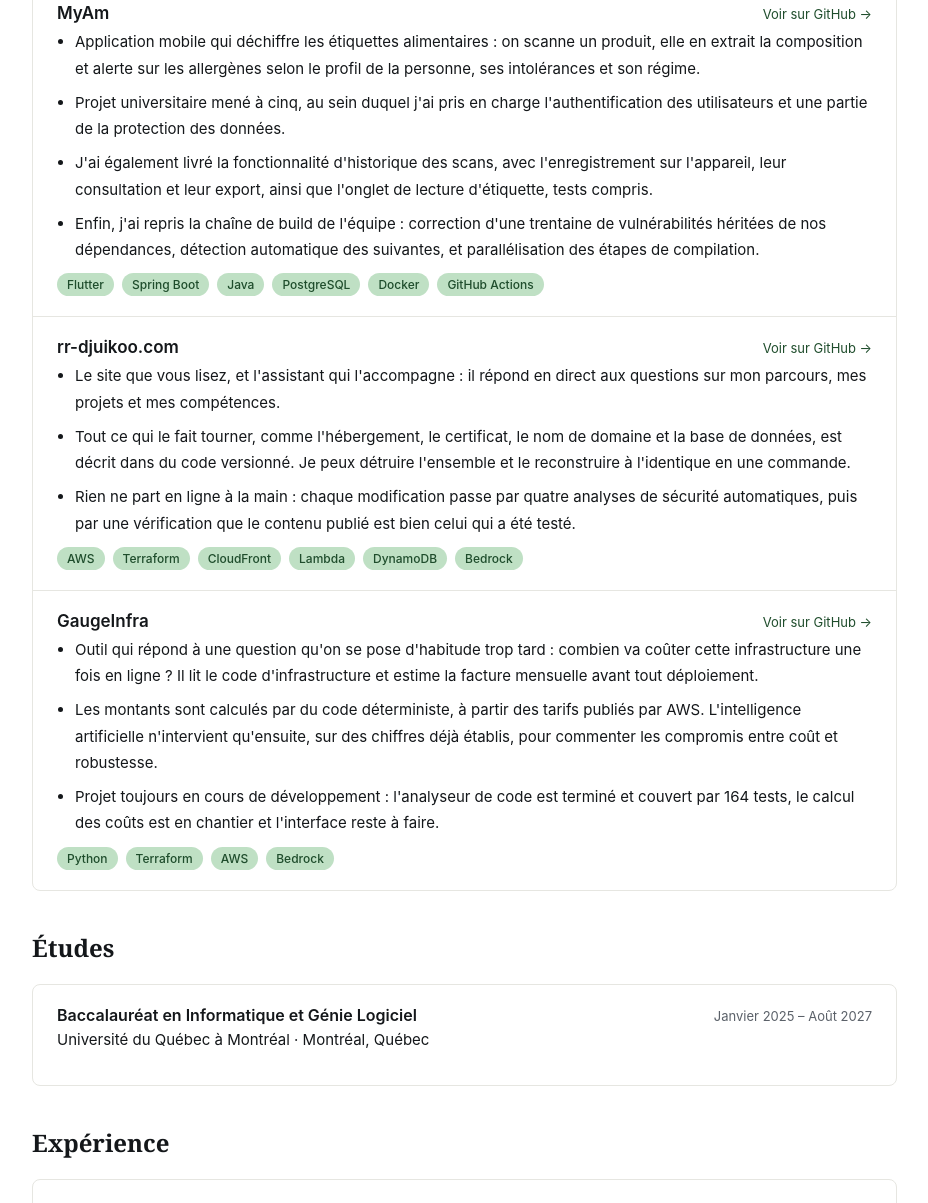
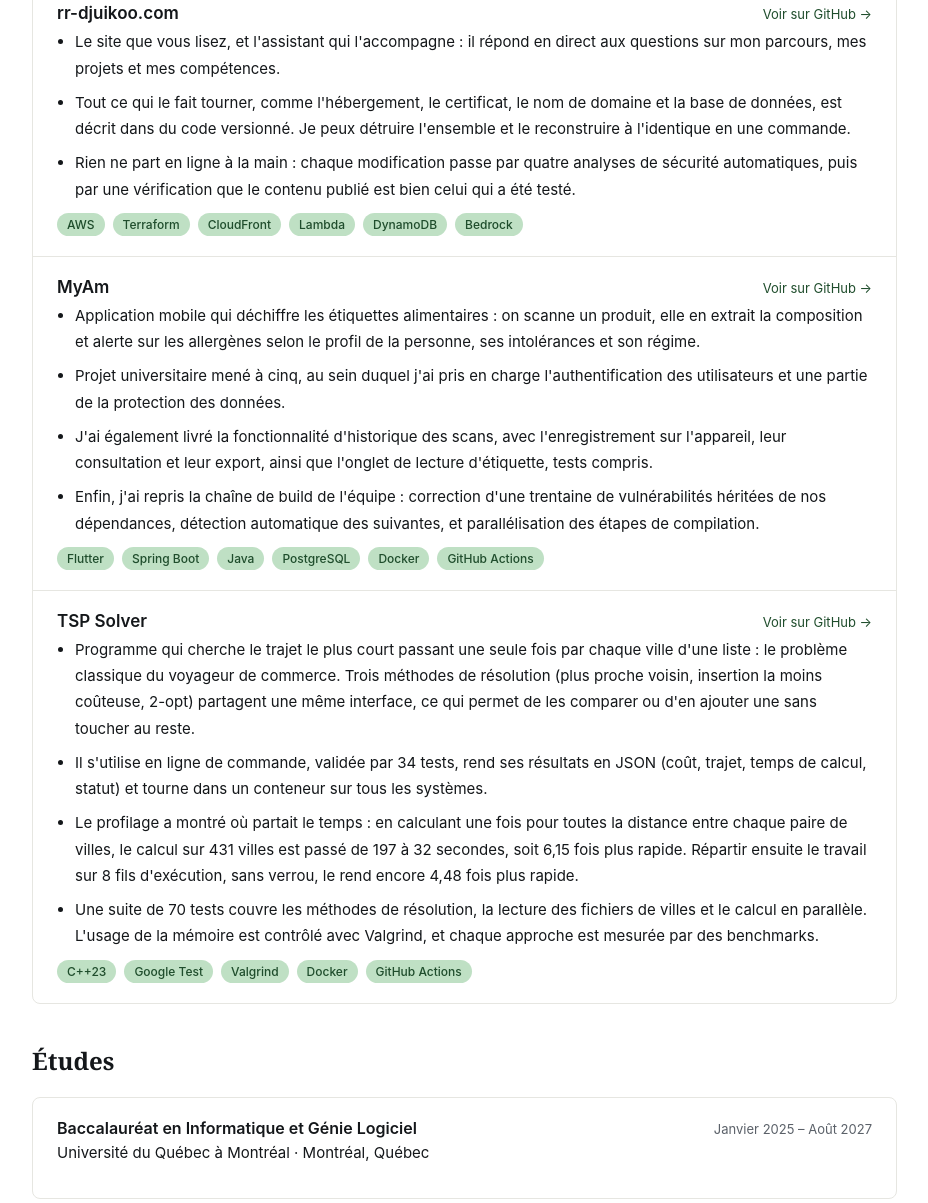
Before and after one commit to rr-djk/rr-djuikoo.com, a website: page site/index.html in a window 1280 px wide. Shown: the part 1134-2337 px from the top of the page, without its empty margins (168-1096 px from the left). Drawn offline with Linux system fonts and the light colour scheme.

Commit message:
docs(site): remplacer GaugeInfra par TSP Solver dans les projets
Les projets sont réordonnés : rr-djuikoo.com, MyAm, puis TSP Solver,
le solveur du voyageur de commerce en C++, qui remplace GaugeInfra.

```diff
--- a/site/index.html
+++ b/site/index.html
@@ -80,6 +80,25 @@
       <div class="section-body section-list">
         <article class="project-card">
           <div class="project-card-header">
+            <h3>rr-djuikoo.com</h3>
+            <a href="https://github.com/rr-djk/rr-djuikoo.com" class="project-link" target="_blank" rel="noopener">Voir sur GitHub →</a>
+          </div>
+          <ul class="project-bullets">
+          <li>Le site que vous lisez, et l&#39;assistant qui l&#39;accompagne : il répond en direct aux questions sur mon parcours, mes projets et mes compétences.</li>
+          <li>Tout ce qui le fait tourner, comme l&#39;hébergement, le certificat, le nom de domaine et la base de données, est décrit dans du code versionné. Je peux détruire l&#39;ensemble et le reconstruire à l&#39;identique en une commande.</li>
+          <li>Rien ne part en ligne à la main : chaque modification passe par quatre analyses de sécurité automatiques, puis par une vérification que le contenu publié est bien celui qui a été testé.</li>
+          </ul>
+          <ul class="tag-list">
+            <li>AWS</li>
+            <li>Terraform</li>
+            <li>CloudFront</li>
+            <li>Lambda</li>
+            <li>DynamoDB</li>
+            <li>Bedrock</li>
+          </ul>
+        </article>
+        <article class="project-card">
+          <div class="project-card-header">
             <h3>MyAm</h3>
             <a href="https://github.com/MyAm-org/MyAm" class="project-link" target="_blank" rel="noopener">Voir sur GitHub →</a>
           </div>
@@ -100,38 +119,21 @@
         </article>
         <article class="project-card">
           <div class="project-card-header">
-            <h3>rr-djuikoo.com</h3>
-            <a href="https://github.com/rr-djk/rr-djuikoo.com" class="project-link" target="_blank" rel="noopener">Voir sur GitHub →</a>
+            <h3>TSP Solver</h3>
+            <a href="https://github.com/rr-djk/tsp_solver" class="project-link" target="_blank" rel="noopener">Voir sur GitHub →</a>
           </div>
           <ul class="project-bullets">
-          <li>Le site que vous lisez, et l&#39;assistant qui l&#39;accompagne : il répond en direct aux questions sur mon parcours, mes projets et mes compétences.</li>
-          <li>Tout ce qui le fait tourner, comme l&#39;hébergement, le certificat, le nom de domaine et la base de données, est décrit dans du code versionné. Je peux détruire l&#39;ensemble et le reconstruire à l&#39;identique en une commande.</li>
-          <li>Rien ne part en ligne à la main : chaque modification passe par quatre analyses de sécurité automatiques, puis par une vérification que le contenu publié est bien celui qui a été testé.</li>
+          <li>Programme qui cherche le trajet le plus court passant une seule fois par chaque ville d&#39;une liste : le problème classique du voyageur de commerce. Trois méthodes de résolution (plus proche voisin, insertion la moins coûteuse, 2-opt) partagent une même interface, ce qui permet de les comparer ou d&#39;en ajouter une sans toucher au reste.</li>
+          <li>Il s&#39;utilise en ligne de commande, validée par 34 tests, rend ses résultats en JSON (coût, trajet, temps de calcul, statut) et tourne dans un conteneur sur tous les systèmes.</li>
+          <li>Le profilage a montré où partait le temps : en calculant une fois pour toutes la distance entre chaque paire de villes, le calcul sur 431 villes est passé de 197 à 32 secondes, soit 6,15 fois plus rapide. Répartir ensuite le travail sur 8 fils d&#39;exécution, sans verrou, le rend encore 4,48 fois plus rapide.</li>
+          <li>Une suite de 70 tests couvre les méthodes de résolution, la lecture des fichiers de villes et le calcul en parallèle. L&#39;usage de la mémoire est contrôlé avec Valgrind, et chaque approche est mesurée par des benchmarks.</li>
           </ul>
           <ul class="tag-list">
-            <li>AWS</li>
-            <li>Terraform</li>
-            <li>CloudFront</li>
-            <li>Lambda</li>
-            <li>DynamoDB</li>
-            <li>Bedrock</li>
-          </ul>
-        </article>
-        <article class="project-card">
-          <div class="project-card-header">
-            <h3>GaugeInfra</h3>
-            <a href="https://github.com/rr-djk/GaugeInfra" class="project-link" target="_blank" rel="noopener">Voir sur GitHub →</a>
-          </div>
-          <ul class="project-bullets">
-          <li>Outil qui répond à une question qu&#39;on se pose d&#39;habitude trop tard : combien va coûter cette infrastructure une fois en ligne ? Il lit le code d&#39;infrastructure et estime la facture mensuelle avant tout déploiement.</li>
-          <li>Les montants sont calculés par du code déterministe, à partir des tarifs publiés par AWS. L&#39;intelligence artificielle n&#39;intervient qu&#39;ensuite, sur des chiffres déjà établis, pour commenter les compromis entre coût et robustesse.</li>
-          <li>Projet toujours en cours de développement : l&#39;analyseur de code est terminé et couvert par 164 tests, le calcul des coûts est en chantier et l&#39;interface reste à faire.</li>
-          </ul>
-          <ul class="tag-list">
-            <li>Python</li>
-            <li>Terraform</li>
-            <li>AWS</li>
-            <li>Bedrock</li>
+            <li>C++23</li>
+            <li>Google Test</li>
+            <li>Valgrind</li>
+            <li>Docker</li>
+            <li>GitHub Actions</li>
           </ul>
         </article>
       </div>
```
Also changed, not shown: site/content.json (+33 -31 lines), src/profile.mjs (+17 -16 lines).
